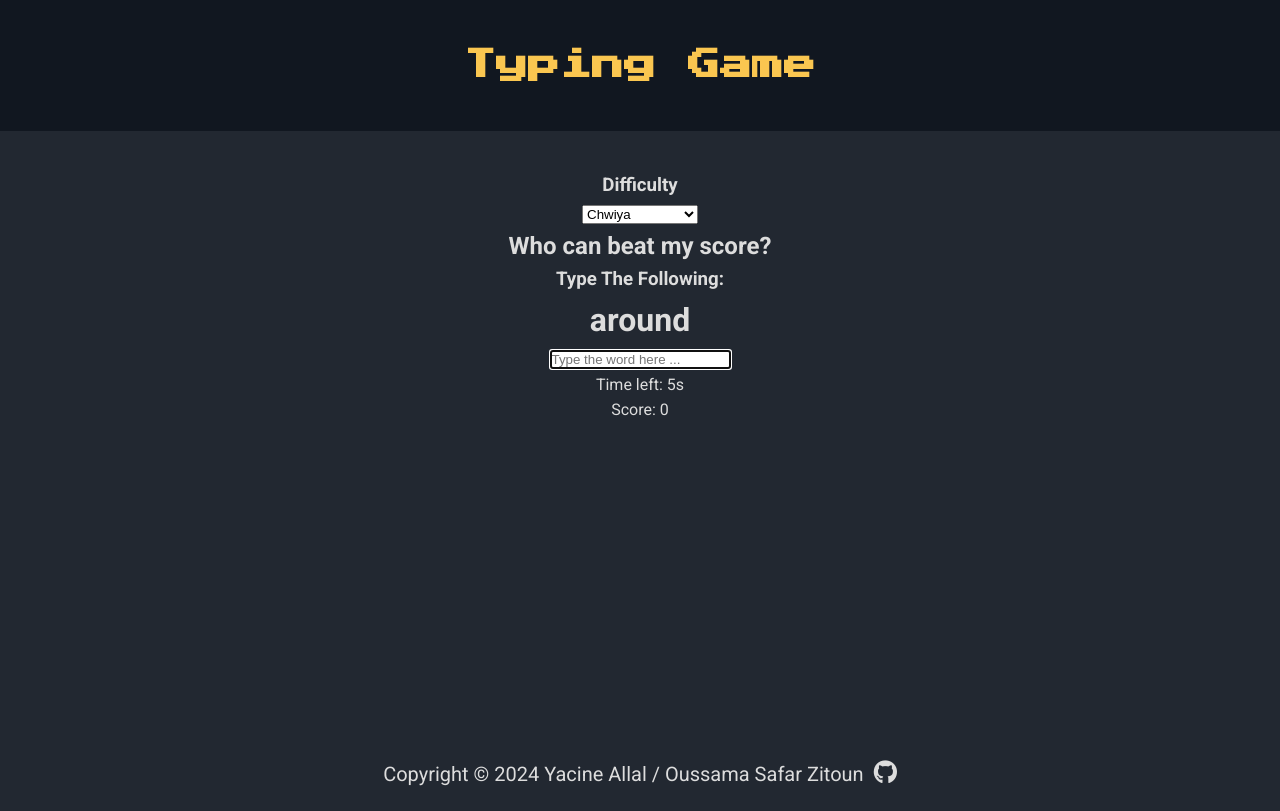
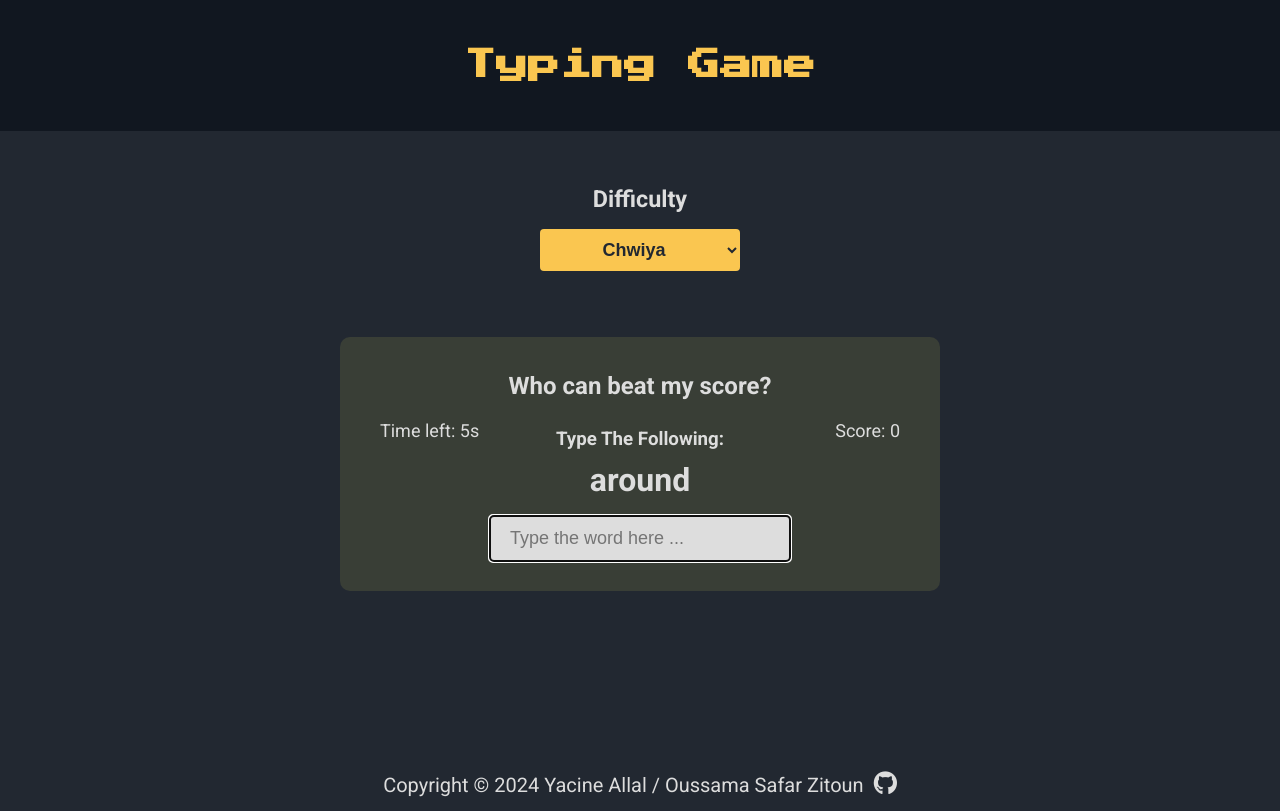
Before and after one commit to SisyphusTheSecond/typing-speed-game, a plain HTML site: page index.html in a window 1280 px wide. Drawn offline with Linux system fonts and the light colour scheme.

Commit message:
re-style and update the buttons and result modal

```diff
--- a/styles.css
+++ b/styles.css
@@ -44,15 +44,107 @@ body {
 }
 
 /* MAIN */
-
 .main {
     margin-top: 40px;
     text-align: center;
+    background-color: var(--primary-dark);
+    color: var(--primary-light);
+    min-height: calc(100vh - 260px);
+    display: flex;
+    flex-direction: column;
+    align-items: center;
+    justify-content: space-between;
+    padding-bottom: 20px;
 }
 
+.settings {
+    position: relative;
+    /* background-color: var(--secondary-dark); */
+    padding: 10px;
+    border-radius: 4px;
+    width: 50%;
+}
+
+label {
+    font-size: 20px;
+    color: var(--primary-light);
+}
+
+select {
+    width: 100%;
+    max-width: 200px;
+    padding: 10px;
+    margin-top: 10px;
+    background-color: var(--primary-yellow);
+    border: none;
+    border-radius: 4px;
+    color: var(--primary-dark);
+    font-size: 18px;
+    font-weight: bold;
+    text-align: center;
+}
+
+.container {
+    background-color: var(--secondary-dark);
+    padding: 30px;
+    border-radius: 10px;
+    /* box-shadow: 0 3px 5px rgba(0, 0, 0, 0.3); */
+    color: var(--primary-light);
+    position: relative;
+    text-align: center;
+    max-width: 600px;
+    width: 100%;
+    margin-bottom: 100px;
+}
+
+.question {
+    margin-bottom: 20px;
+    color: var(--primary-light);
+}
+
+input {
+    border: 0;
+    border-radius: 4px;
+    font-size: 18px;
+    width: 300px;
+    padding: 12px 20px;
+    margin-top: 10px;
+    background: var(--primary-light);
+}
+
+.score-container {
+    position: absolute;
+    top: 60px;
+    right: 20px;
+    font-size: 18px;
+    color: var(--primary-light);
+    padding: 20px;
+}
+
+.time-container {
+    position: absolute;
+    top: 60px;
+    left: 20px;
+    font-size: 18px;
+    color: var(--primary-light);
+    padding: 20px;
+}
+
+.end-game-container {
+    background-color: inherit;
+    display: none;
+    align-items: center;
+    justify-content: center;
+    flex-direction: column;
+    position: absolute;
+    top: 0;
+    left: 0;
+    width: 100%;
+    height: 100%;
+    z-index: 1;
+}
 
 /* FOOTER */
-
 .footer {
     position: absolute;
     bottom: 0;
```
